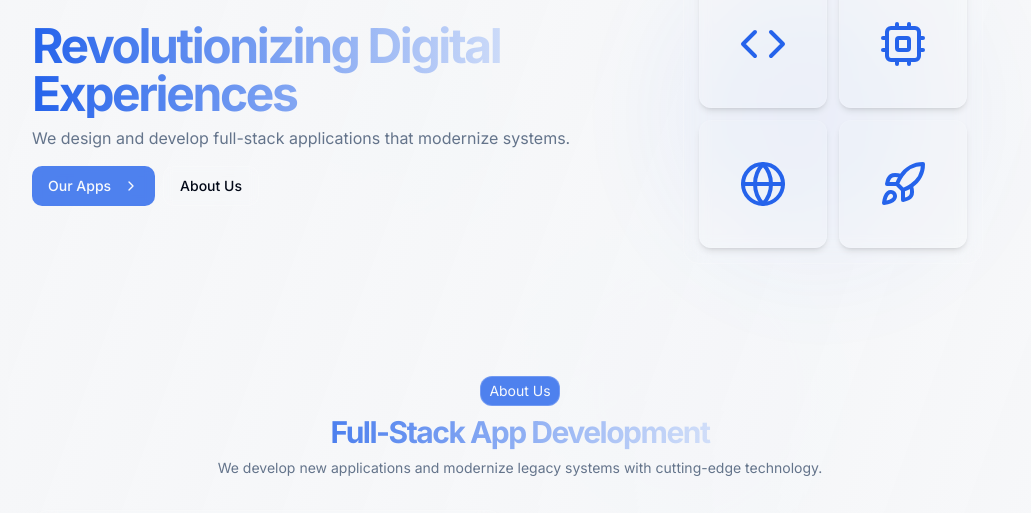
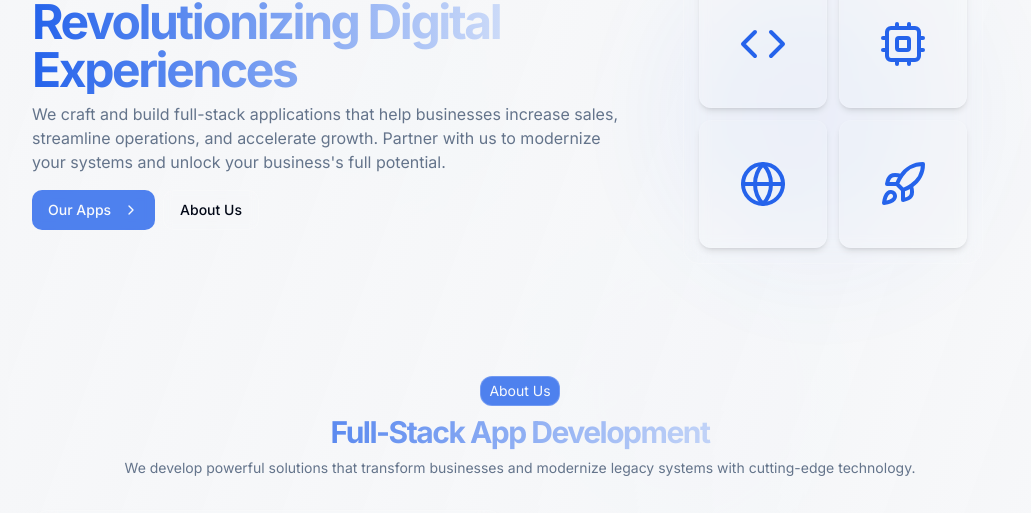
Before and after one commit to domdocs/horizontal, a Next.js app: page / in a window 1280 px wide. Shown: the part 165-678 px from the top of the page, without its empty margins (120-1151 px from the left). Built offline with nearby package versions, Linux system fonts and the light colour scheme; grey boxes are pictures that could not be loaded.

Commit message:
Update company description with new business-focused messaging

```diff
--- a/app/page.tsx
+++ b/app/page.tsx
@@ -114,7 +114,7 @@ export default function Home() {
                     Revolutionizing Digital Experiences
                   </h1>
                   <p className="text-sm sm:text-base text-muted-foreground">
-                    We design and develop full-stack applications that modernize systems.
+                    We craft and build full-stack applications that help businesses increase sales, streamline operations, and accelerate growth. Partner with us to modernize your systems and unlock your business's full potential.
                   </p>
                 </div>
                 <div className="flex flex-col gap-2 sm:flex-row">
@@ -171,7 +171,7 @@ export default function Home() {
                   Full-Stack App Development
                 </h2>
                 <p className="mx-auto text-xs sm:text-sm text-muted-foreground">
-                  We develop new applications and modernize legacy systems with cutting-edge technology.
+                  We develop powerful solutions that transform businesses and modernize legacy systems with cutting-edge technology.
                 </p>
               </div>
             </div>
```
